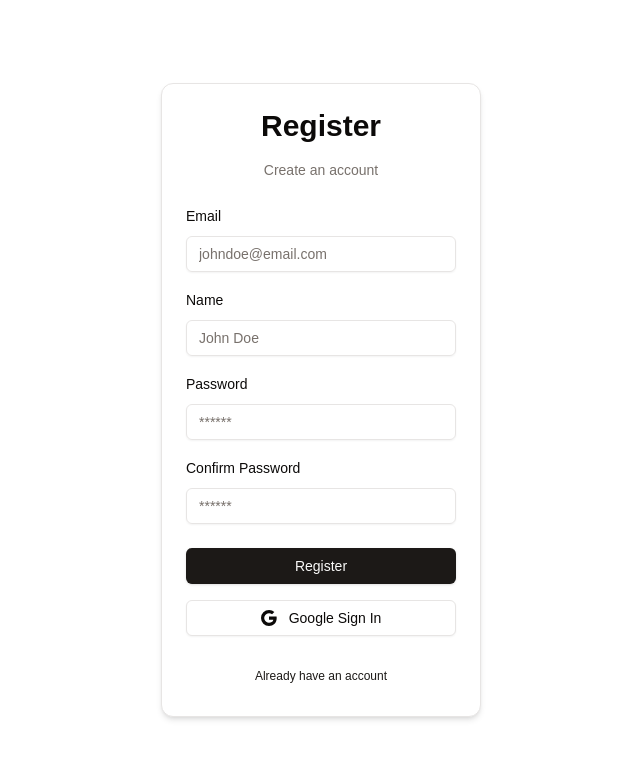
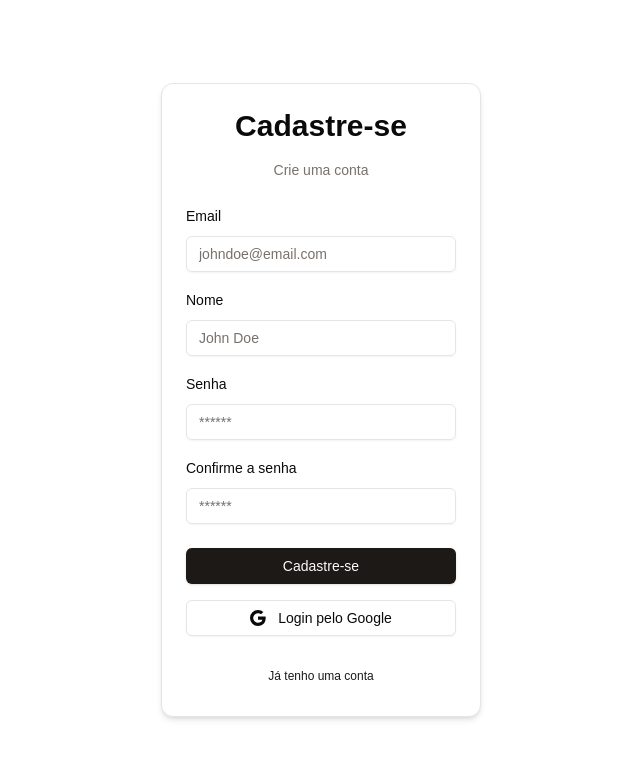
Before and after one commit to jvras58/web-todoAI, a Next.js app: page /auth/register in a window 1280 px wide. Shown: the top 758 px of the page, without its empty margins (319-959 px from the left). Built offline with nearby package versions, Linux system fonts and the light colour scheme.

Commit message:
traduz textos de formulários de registro e login para português

```diff
--- a/components/auth/forms/authforms/register-form.tsx
+++ b/components/auth/forms/authforms/register-form.tsx
@@ -55,10 +55,10 @@ const RegisterForm = () => {
 
   return (
     <CardWrapper
-      headerLabel="Create an account"
-      title="Register"
+      headerLabel="Crie uma conta"
+      title="Cadastre-se"
       backButtonHref="/auth/login"
-      backButtonLabel="Already have an account"
+      backButtonLabel="Já tenho uma conta"
       showSocial
     >
       <Form {...form}>
@@ -86,7 +86,7 @@ const RegisterForm = () => {
               name="name"
               render={({ field }) => (
                 <FormItem>
-                  <FormLabel>Name</FormLabel>
+                  <FormLabel>Nome</FormLabel>
                   <FormControl>
                     <Input {...field} placeholder="John Doe" />
                   </FormControl>
@@ -99,7 +99,7 @@ const RegisterForm = () => {
               name="password"
               render={({ field }) => (
                 <FormItem>
-                  <FormLabel>Password</FormLabel>
+                  <FormLabel>Senha</FormLabel>
                   <FormControl>
                     <Input {...field} placeholder="******" type="password" />
                   </FormControl>
@@ -112,7 +112,7 @@ const RegisterForm = () => {
               name="passwordConfirmation"
               render={({ field }) => (
                 <FormItem>
-                  <FormLabel>Confirm Password</FormLabel>
+                  <FormLabel>Confirme a senha</FormLabel>
                   <FormControl>
                     <Input {...field} placeholder="******" type="password" />
                   </FormControl>
@@ -124,7 +124,7 @@ const RegisterForm = () => {
           <FormSuccess message={success} />
           <FormError message={error} />
           <Button type="submit" className="w-full" disabled={loading}>
-            {loading ? "Loading..." : "Register"}
+            {loading ? "Loading..." : "Cadastre-se"}
           </Button>
         </form>
       </Form>
--- a/components/auth/google-login.tsx
+++ b/components/auth/google-login.tsx
@@ -11,7 +11,7 @@ const GoogleLogin = () => {
   return (
     <form className="flex mt-4" action={dispatchGoogle}>
     <Button variant={"outline"} className='flex flex-row items-center gap-3 w-full'>
-        <BsGoogle />Google Sign In
+        <BsGoogle />Login pelo Google
     </Button>
     <p>{errorMsgGoogle}</p>
 </form>
--- a/components/auth/googleLoginDialog.tsx
+++ b/components/auth/googleLoginDialog.tsx
@@ -27,7 +27,7 @@ const GoogleLoginDialog: React.FC<GoogleLoginDialogProps> = ({ children }) => {
       <DialogContent className="sm:max-w-[425px]">
         <DialogHeader>
           <DialogTitle>Login</DialogTitle>
-          <DialogDescription>Sign in to your account using Google.</DialogDescription>
+          <DialogDescription>Faça login usando o Google.</DialogDescription>
         </DialogHeader>
         <form className="flex flex-col items-center gap-4" action={dispatchGoogle}>
           <Button
@@ -36,7 +36,7 @@ const GoogleLoginDialog: React.FC<GoogleLoginDialogProps> = ({ children }) => {
             onClick={() => dispatchGoogle()}
           >
             <BsGoogle />
-            Google Sign In
+            Login pelo Google
           </Button>
           {errorMsgGoogle && <p className="text-red-500">{errorMsgGoogle}</p>}
         </form>
```
